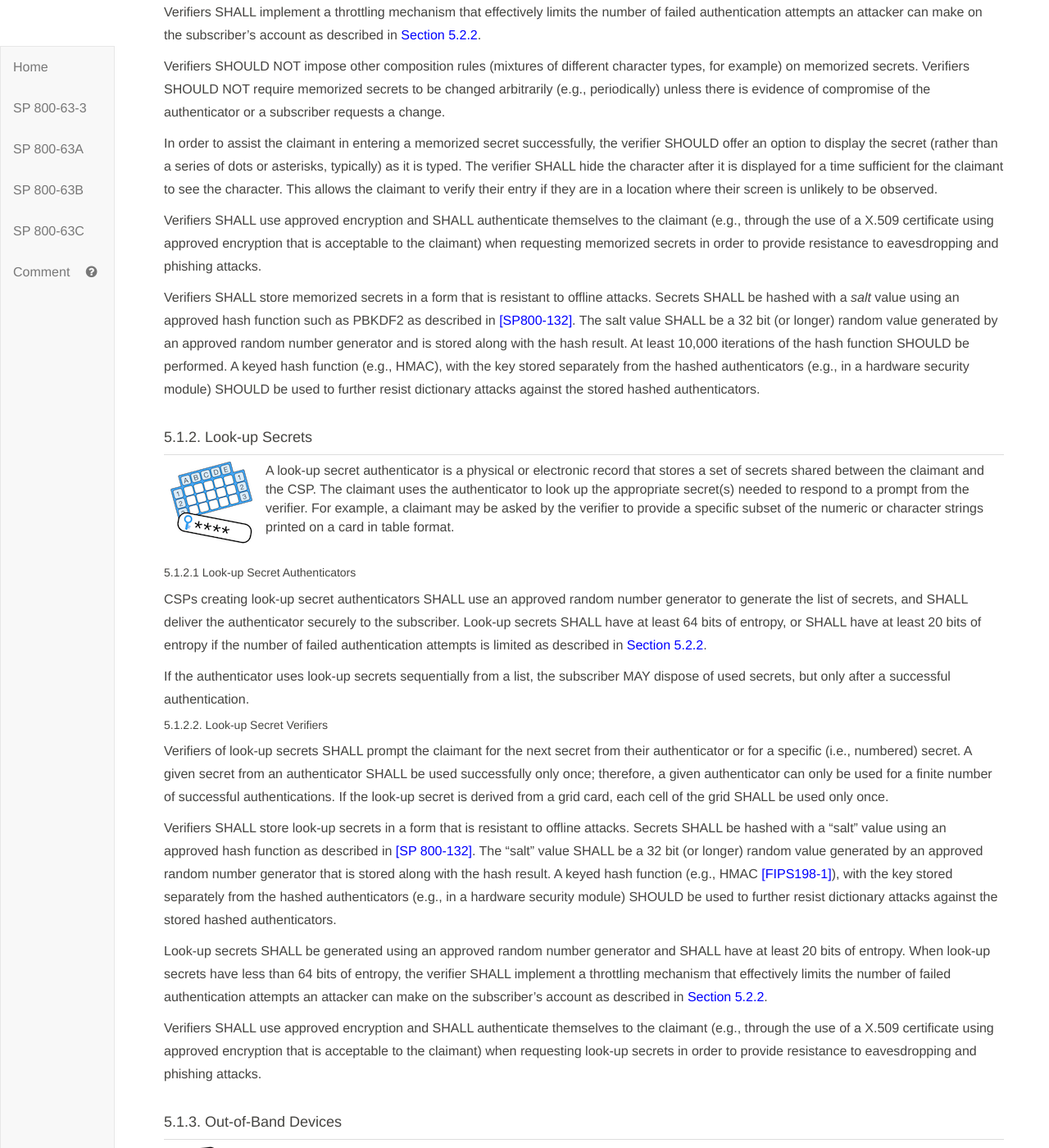
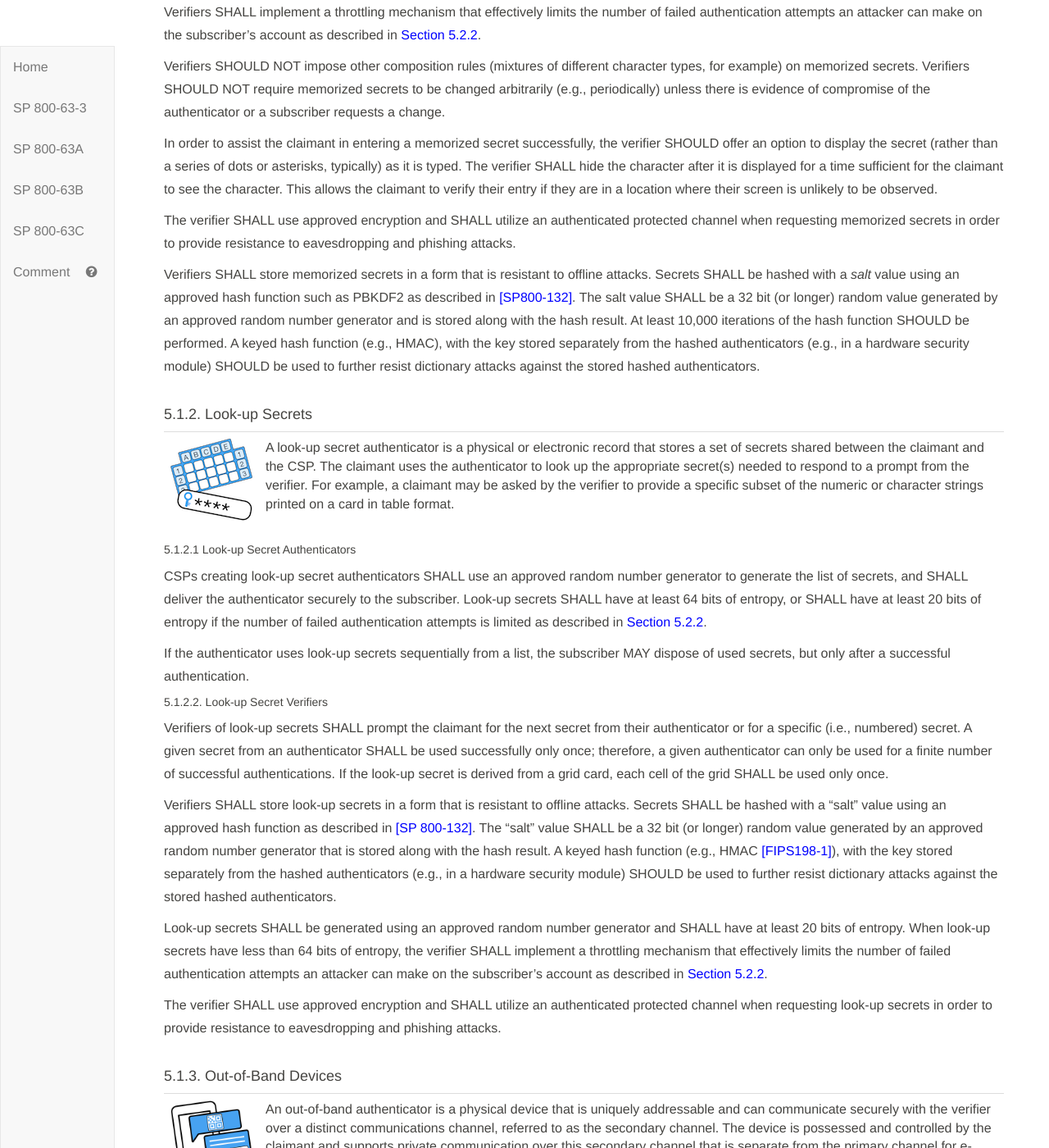
Before and after one commit to usnistgov/800-63-3, a Jekyll site: the page built from sp800-63b.md, in a window 1280 px wide and 1400 px high, scrolled down 25327 px. Shown: the whole window at 82% size. Built offline with Jekyll 4.4.1, drawn with Linux system fonts in a browser that asks for light colours; some of the changed text lies outside the part shown.

Commit message:
Consistent use of "authenticated protected channel" term. Resolves usnistgov/800-63-3#216

```diff
--- a/sp800-63b/sec5_authenticators.md
+++ b/sp800-63b/sec5_authenticators.md
@@ -45,7 +45,7 @@
 
 In order to assist the claimant in entering a memorized secret successfully, the verifier SHOULD offer an option to display the secret (rather than a series of dots or asterisks, typically) as it is typed. The verifier SHALL hide the character after it is displayed for a time sufficient for the claimant to see the character. This allows the claimant to verify their entry if they are in a location where their screen is unlikely to be observed.
 
-Verifiers SHALL use approved encryption and SHALL authenticate themselves to the claimant (e.g., through the use of a X.509 certificate using approved encryption that is acceptable to the claimant) when requesting memorized secrets in order to provide resistance to eavesdropping and phishing attacks.
+The verifier SHALL use approved encryption and SHALL utilize an authenticated protected channel when requesting memorized secrets in order to provide resistance to eavesdropping and phishing attacks.
 
 Verifiers SHALL store memorized secrets in a form that is resistant to offline attacks. Secrets SHALL be hashed with a *salt* value using an approved hash function such as PBKDF2 as described in [[SP800-132]](#SP800-132). The salt value SHALL be a 32 bit (or longer) random value generated by an approved random number generator and is stored along with the hash result. At least 10,000 iterations of the hash function SHOULD be performed. A keyed hash function (e.g., HMAC), with the key stored separately from the hashed authenticators (e.g., in a hardware security module) SHOULD be used to further resist dictionary attacks against the stored hashed authenticators.
 
@@ -73,7 +73,7 @@
 
 Look-up secrets SHALL be generated using an approved random number generator and SHALL have at least 20 bits of entropy. When look-up secrets have less than 64 bits of entropy, the verifier SHALL implement a throttling mechanism that effectively limits the number of failed authentication attempts an attacker can make on the subscriber’s account as described in [Section 5.2.2](#throttle).
 
-Verifiers SHALL use approved encryption and SHALL authenticate themselves to the claimant (e.g., through the use of a X.509 certificate using approved encryption that is acceptable to the claimant) when requesting look-up secrets in order to provide resistance to eavesdropping and phishing attacks.
+The verifier SHALL use approved encryption and SHALL utilize an authenticated protected channel when requesting look-up secrets in order to provide resistance to eavesdropping and phishing attacks.
 
 #### <a name="out-of-band"></a>5.1.3. Out-of-Band Devices
 
@@ -161,7 +161,7 @@
 
 Single factor OTP verifiers effectively duplicate the process of generating the OTP used by the authenticator. As such, the symmetric keys used by authenticators are also present in the verifier, and SHALL be strongly protected against compromise.
 
-In collecting the OTP from the claimant, the verifier SHALL use approved encryption and SHALL authenticate itself to the claimant.
+The verifier SHALL use approved encryption and SHALL utilize an authenticated protected channel when collecting the OTP in order to provide resistance to eavesdropping and phishing attacks. Time-based one-time passwords SHALL have a lifetime of less than 2 minutes.
 
 If the authenticator output has less than 64 bits of entropy, the verifier SHALL implement a throttling mechanism that effectively limits the number of failed authentication attempts an attacker can make on the subscriber’s account as described in [Section 5.2.2](#throttle).
 
@@ -191,7 +191,7 @@
 
 Multi-factor OTP verifiers effectively duplicate the process of generating the OTP used by the authenticator, but without the requirement that a second factor be provided. As such, the symmetric keys used by authenticators SHALL be strongly protected against compromise.
 
-In collecting the OTP from the claimant, the verifier SHALL use approved encryption and SHALL authenticate itself to the claimant. Time-based one-time passwords SHALL have a lifetime of less than 2 minutes.
+The verifier SHALL use approved encryption and SHALL utilize an authenticated protected channel when collecting the OTP in order to provide resistance to eavesdropping and phishing attacks. Time-based one-time passwords SHALL have a lifetime of less than 2 minutes.
 
 If the authenticator output or activation secret has less than 64 bits of entropy, the verifier SHALL implement a throttling mechanism that effectively limits the number of failed authentication attempts an attacker can make on the subscriber’s account as described in [Section 5.2.2](#throttle). A biometric activation factor SHALL meet the requirements of [Section 5.2.3](#biometric_use), including limits on number of successive authentication failures.
 
```
